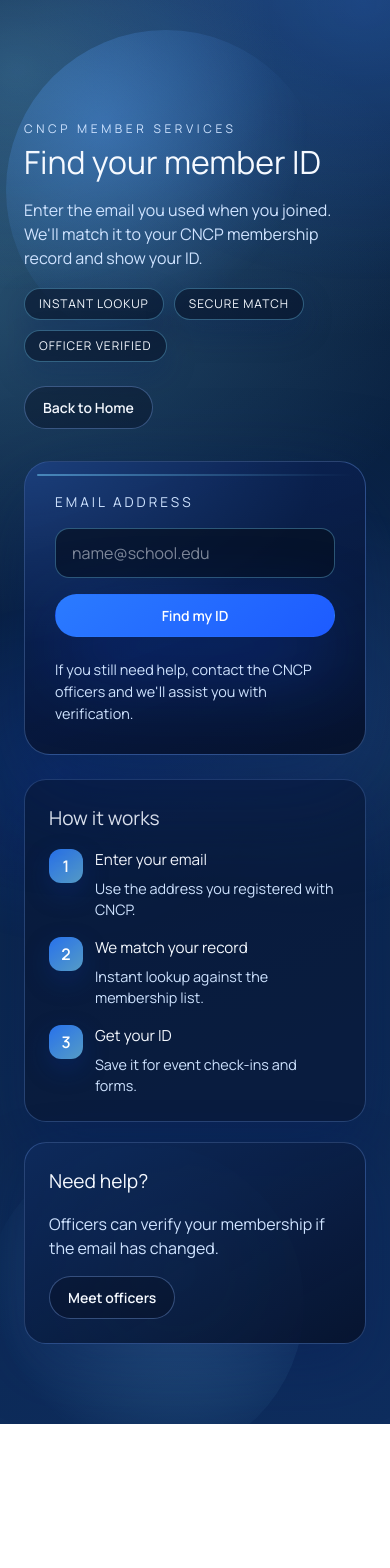
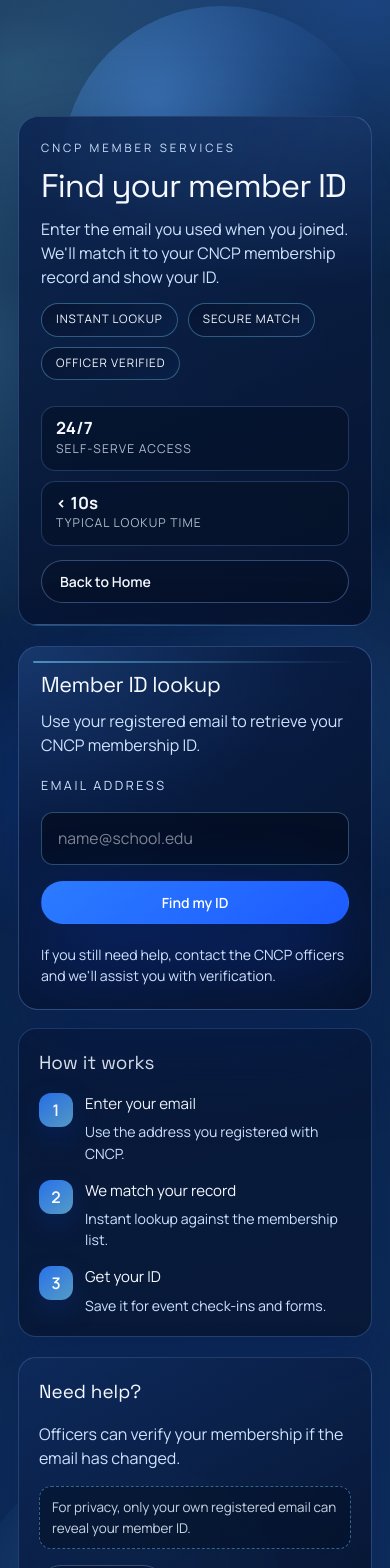
Before and after one commit to red-sakai/cncp-cms-website, a Next.js app: page /find-id in a window 390 px wide. Shown: the top 1568 px of the page. Before the commit the page ends 1424 px from the top, so only its background shows below. Built offline with nearby package versions, Linux system fonts and the light colour scheme; no server answers.

Commit message:
feat: enhance Find ID page layout and styling; update header structure, add metrics, and improve responsiveness

```diff
--- a/app/find-id/page.tsx
+++ b/app/find-id/page.tsx
@@ -69,8 +69,8 @@ export default function FindIdPage() {
   return (
     <main className="find-id">
       <div className="find-id-shell">
-        <header className="find-id-header">
-          <div>
+        <header className="find-id-hero">
+          <div className="find-id-hero-copy">
             <p className="find-id-eyebrow">CNCP MEMBER SERVICES</p>
             <h1>Find your member ID</h1>
             <p>
@@ -83,13 +83,31 @@ export default function FindIdPage() {
               <span>Officer verified</span>
             </div>
           </div>
-          <Button href="/" variant="secondary">
-            Back to Home
-          </Button>
+
+          <div className="find-id-hero-meta">
+            <div className="find-id-metric-grid" aria-hidden="true">
+              <div className="find-id-metric">
+                <strong>24/7</strong>
+                <span>Self-serve access</span>
+              </div>
+              <div className="find-id-metric">
+                <strong>&lt; 10s</strong>
+                <span>Typical lookup time</span>
+              </div>
+            </div>
+            <Button href="/" variant="secondary">
+              Back to Home
+            </Button>
+          </div>
         </header>
 
         <section className="find-id-grid">
-          <div className="find-id-card" aria-live="polite">
+          <article className="find-id-card" aria-live="polite">
+            <div className="find-id-card-heading">
+              <h2>Member ID lookup</h2>
+              <p>Use your registered email to retrieve your CNCP membership ID.</p>
+            </div>
+
             <form className="find-id-form" onSubmit={handleSubmit}>
               <label className="find-id-label" htmlFor="member-email">
                 Email address
@@ -121,11 +139,11 @@ export default function FindIdPage() {
               </div>
             )}
 
-            <p className="find-id-note">
+            <p className="find-id-note" role="note">
               If you still need help, contact the CNCP officers and we&apos;ll assist you with
               verification.
             </p>
-          </div>
+          </article>
 
           <aside className="find-id-aside">
             <div className="find-id-panel">
@@ -158,6 +176,9 @@ export default function FindIdPage() {
             <div className="find-id-panel find-id-support">
               <h2>Need help?</h2>
               <p>Officers can verify your membership if the email has changed.</p>
+              <div className="find-id-support-strip">
+                For privacy, only your own registered email can reveal your member ID.
+              </div>
               <div className="find-id-support-actions">
                 <Button href="/#officers" variant="secondary">
                   Meet officers
--- a/app/globals.css
+++ b/app/globals.css
@@ -1407,7 +1407,7 @@ a {
 
 .find-id {
   min-height: 100vh;
-  padding: 140px 24px 80px;
+  padding: 132px 24px 96px;
   display: flex;
   align-items: flex-start;
   justify-content: center;
@@ -1417,9 +1417,9 @@ a {
 
 .find-id-shell {
   width: 100%;
-  max-width: 960px;
-  display: grid;
-  gap: 32px;
+  max-width: 1040px;
+  display: grid;
+  gap: 28px;
   position: relative;
 }
 
@@ -1436,68 +1436,128 @@ a {
 }
 
 .find-id-shell::before {
-  top: -90px;
-  right: 40px;
-  background: radial-gradient(circle at 30% 30%, rgba(86, 160, 255, 0.4), transparent 65%);
+  top: -110px;
+  right: -10px;
+  background: radial-gradient(circle at 30% 30%, rgba(86, 160, 255, 0.44), transparent 65%);
 }
 
 .find-id-shell::after {
-  bottom: -120px;
-  left: -40px;
-  background: radial-gradient(circle at 60% 40%, rgba(119, 211, 255, 0.32), transparent 70%);
-}
-
-.find-id-header {
-  display: flex;
-  align-items: flex-start;
-  justify-content: space-between;
-  gap: 24px;
-  flex-wrap: wrap;
-  position: relative;
+  bottom: -150px;
+  left: -50px;
+  background: radial-gradient(circle at 60% 40%, rgba(119, 211, 255, 0.36), transparent 70%);
+}
+
+.find-id-hero {
+  display: grid;
+  grid-template-columns: minmax(0, 1fr) auto;
+  gap: 26px;
+  align-items: end;
+  padding: 28px;
+  border-radius: 26px;
+  border: 1px solid rgba(120, 170, 255, 0.28);
+  background:
+    radial-gradient(500px 240px at 90% 0%, rgba(86, 160, 255, 0.16), transparent 70%),
+    linear-gradient(160deg, rgba(11, 35, 79, 0.9), rgba(6, 18, 44, 0.94));
+  box-shadow: 0 28px 80px rgba(7, 29, 84, 0.34);
+  position: relative;
+  overflow: hidden;
   z-index: 1;
 }
 
-.find-id-header h1 {
-  margin: 0 0 12px;
-  font-size: clamp(2rem, 3.4vw, 3rem);
-}
-
-.find-id-header p {
-  margin: 0;
-  color: var(--text-300);
-  max-width: 580px;
+.find-id-hero::after {
+  content: "";
+  position: absolute;
+  left: 0;
+  right: 0;
+  bottom: 0;
+  height: 1px;
+  background: linear-gradient(90deg, rgba(119, 211, 255, 0.4), rgba(119, 211, 255, 0));
+  pointer-events: none;
+}
+
+.find-id-hero-copy {
+  display: grid;
+  gap: 14px;
+}
+
+.find-id-hero-copy h1 {
+  margin: 0;
+  font-family: "Space Grotesk", sans-serif;
+  font-size: clamp(2.05rem, 4.4vw, 3.4rem);
+  line-height: 1;
+  letter-spacing: -0.03em;
+}
+
+.find-id-hero-copy p {
+  margin: 0;
+  max-width: 640px;
+  color: var(--text-300);
+}
+
+.find-id-hero-meta {
+  display: flex;
+  flex-direction: column;
+  align-items: stretch;
+  gap: 14px;
+  min-width: 250px;
+}
+
+.find-id-metric-grid {
+  display: grid;
+  grid-template-columns: repeat(2, minmax(0, 1fr));
+  gap: 10px;
+}
+
+.find-id-metric {
+  display: grid;
+  gap: 2px;
+  padding: 12px 14px;
+  border-radius: 14px;
+  background: rgba(5, 18, 40, 0.65);
+  border: 1px solid rgba(120, 170, 255, 0.24);
+}
+
+.find-id-metric strong {
+  font-size: 1.05rem;
+  line-height: 1.1;
+  letter-spacing: 0.01em;
+}
+
+.find-id-metric span {
+  font-size: 0.76rem;
+  text-transform: uppercase;
+  letter-spacing: 0.09em;
+  color: rgba(233, 243, 255, 0.75);
+}
+
+.find-id-eyebrow {
+  font-size: 0.72rem;
+  letter-spacing: 0.26em;
+  text-transform: uppercase;
+  margin: 0;
+  color: var(--cyan-300);
 }
 
 .find-id-badges {
-  margin-top: 18px;
   display: flex;
   flex-wrap: wrap;
   gap: 10px;
 }
 
 .find-id-badges span {
-  padding: 6px 14px;
+  padding: 7px 14px;
   border-radius: 999px;
-  font-size: 0.75rem;
+  font-size: 0.73rem;
   letter-spacing: 0.08em;
   text-transform: uppercase;
   color: var(--text-100);
-  background: rgba(5, 18, 40, 0.6);
-  border: 1px solid rgba(119, 211, 255, 0.35);
-  box-shadow: 0 12px 30px rgba(7, 30, 90, 0.25);
-}
-
-.find-id-eyebrow {
-  font-size: 0.75rem;
-  letter-spacing: 0.3em;
-  text-transform: uppercase;
-  margin: 0 0 10px;
-  color: var(--cyan-300);
+  background: linear-gradient(150deg, rgba(6, 18, 44, 0.75), rgba(10, 34, 74, 0.72));
+  border: 1px solid rgba(119, 211, 255, 0.36);
 }
 
 .find-id-grid {
   display: grid;
-  grid-template-columns: minmax(0, 1.15fr) minmax(0, 0.85fr);
+  grid-template-columns: minmax(0, 1.2fr) minmax(0, 0.8fr);
   gap: 24px;
   position: relative;
   z-index: 1;
@@ -1506,34 +1566,55 @@ a {
 .find-id-card {
   position: relative;
   overflow: hidden;
-  background: linear-gradient(160deg, rgba(12, 38, 92, 0.92), rgba(6, 18, 44, 0.98));
+  background:
+    linear-gradient(145deg, rgba(10, 33, 78, 0.93), rgba(6, 18, 44, 0.98));
   border-radius: 26px;
   border: 1px solid rgba(120, 170, 255, 0.32);
-  box-shadow: 0 35px 90px rgba(8, 32, 90, 0.5);
+  box-shadow: 0 35px 90px rgba(8, 32, 90, 0.42);
   padding: 30px;
   display: grid;
-  gap: 22px;
+  gap: 20px;
 }
 
 .find-id-card::before {
   content: "";
   position: absolute;
   inset: 0;
-  background: radial-gradient(420px 260px at 0% 0%, rgba(86, 160, 255, 0.22), transparent 70%);
-  opacity: 0.9;
+  background: radial-gradient(420px 260px at 0% 0%, rgba(86, 160, 255, 0.2), transparent 70%);
+  opacity: 0.88;
   pointer-events: none;
 }
 
 .find-id-card::after {
   content: "";
   position: absolute;
-  inset: 12px 12px auto 12px;
+  inset: 14px 14px auto 14px;
   height: 2px;
   border-radius: 999px;
-  background: linear-gradient(90deg, rgba(119, 211, 255, 0.5), transparent);
+  background: linear-gradient(90deg, rgba(119, 211, 255, 0.56), transparent);
   pointer-events: none;
 }
 
+.find-id-card-heading {
+  display: grid;
+  gap: 8px;
+  position: relative;
+  z-index: 1;
+}
+
+.find-id-card-heading h2 {
+  margin: 0;
+  font-family: "Space Grotesk", sans-serif;
+  font-size: 1.35rem;
+  letter-spacing: -0.02em;
+}
+
+.find-id-card-heading p {
+  margin: 0;
+  color: var(--text-300);
+  max-width: 45ch;
+}
+
 .find-id-form {
   display: grid;
   gap: 16px;
@@ -1542,36 +1623,37 @@ a {
 }
 
 .find-id-label {
-  font-size: 0.85rem;
+  font-size: 0.79rem;
   text-transform: uppercase;
-  letter-spacing: 0.22em;
+  letter-spacing: 0.2em;
   color: var(--text-300);
 }
 
 .find-id-input {
-  padding: 12px 16px;
+  padding: 14px 16px;
+  border-radius: 12px;
+  border: 1px solid rgba(119, 211, 255, 0.32);
+  background: rgba(4, 14, 32, 0.76);
+  color: var(--text-100);
+  font-size: 0.98rem;
+  outline: none;
+  transition: border-color 0.2s ease, box-shadow 0.2s ease, transform 0.2s ease;
+}
+
+.find-id-input:focus {
+  border-color: rgba(119, 211, 255, 0.72);
+  box-shadow: 0 0 0 3px rgba(86, 160, 255, 0.18);
+  transform: translateY(-1px);
+}
+
+.find-id-status {
   border-radius: 14px;
-  border: 1px solid rgba(119, 211, 255, 0.35);
-  background: rgba(5, 16, 34, 0.7);
-  color: var(--text-100);
-  font-size: 1rem;
-  outline: none;
-  transition: border-color 0.2s ease, box-shadow 0.2s ease;
-}
-
-.find-id-input:focus {
-  border-color: rgba(119, 211, 255, 0.8);
-  box-shadow: 0 0 0 3px rgba(86, 160, 255, 0.2);
-}
-
-.find-id-status {
-  border-radius: 16px;
-  padding: 16px;
-  display: grid;
-  gap: 12px;
-  background: rgba(6, 18, 44, 0.68);
-  border: 1px solid rgba(120, 170, 255, 0.3);
-  border-left: 3px solid rgba(119, 211, 255, 0.4);
+  padding: 16px 18px;
+  display: grid;
+  gap: 10px;
+  background: rgba(5, 17, 40, 0.74);
+  border: 1px solid rgba(120, 170, 255, 0.32);
+  border-left: 4px solid rgba(119, 211, 255, 0.46);
   position: relative;
   z-index: 1;
 }
@@ -1601,22 +1683,30 @@ a {
   display: flex;
   align-items: baseline;
   justify-content: space-between;
-  gap: 12px;
-  padding: 12px 16px;
+  gap: 14px;
+  padding: 12px 14px;
   border-radius: 12px;
-  background: rgba(29, 91, 255, 0.18);
+  background: linear-gradient(140deg, rgba(29, 91, 255, 0.22), rgba(86, 160, 255, 0.14));
   color: var(--text-100);
 }
 
+.find-id-result span {
+  text-transform: uppercase;
+  letter-spacing: 0.14em;
+  font-size: 0.73rem;
+  color: rgba(233, 243, 255, 0.78);
+}
+
 .find-id-result strong {
-  font-size: 1.4rem;
-  letter-spacing: 0.08em;
+  font-size: 1.52rem;
+  letter-spacing: 0.09em;
+  font-family: "Rajdhani", sans-serif;
 }
 
 .find-id-note {
   margin: 0;
   color: var(--text-300);
-  font-size: 0.9rem;
+  font-size: 0.88rem;
   position: relative;
   z-index: 1;
 }
@@ -1627,18 +1717,19 @@ a {
 }
 
 .find-id-panel {
-  background: rgba(8, 24, 56, 0.75);
+  background: linear-gradient(160deg, rgba(8, 24, 56, 0.82), rgba(7, 21, 48, 0.78));
   border-radius: 22px;
-  border: 1px solid rgba(120, 170, 255, 0.28);
+  border: 1px solid rgba(120, 170, 255, 0.26);
   padding: 24px;
-  box-shadow: 0 24px 60px rgba(8, 30, 90, 0.35);
+  box-shadow: 0 22px 54px rgba(8, 30, 90, 0.3);
   display: grid;
   gap: 16px;
 }
 
 .find-id-panel h2 {
   margin: 0;
-  font-size: 1.2rem;
+  font-size: 1.18rem;
+  font-family: "Space Grotesk", sans-serif;
 }
 
 .find-id-panel p {
@@ -1675,12 +1766,12 @@ a {
 
 .find-id-steps h3 {
   margin: 0 0 6px;
-  font-size: 0.95rem;
+  font-size: 0.94rem;
 }
 
 .find-id-steps p {
   margin: 0;
-  font-size: 0.9rem;
+  font-size: 0.88rem;
   color: var(--text-300);
 }
 
@@ -1688,23 +1779,62 @@ a {
   background: linear-gradient(150deg, rgba(14, 42, 92, 0.95), rgba(6, 18, 44, 0.9));
 }
 
+.find-id-support-strip {
+  padding: 10px 12px;
+  border-radius: 12px;
+  background: rgba(5, 18, 40, 0.58);
+  border: 1px dashed rgba(119, 211, 255, 0.42);
+  font-size: 0.84rem;
+  color: rgba(233, 243, 255, 0.86);
+}
+
 .find-id-support-actions {
   display: flex;
   gap: 12px;
   flex-wrap: wrap;
 }
 
+@media (max-width: 900px) {
+  .find-id-hero {
+    grid-template-columns: 1fr;
+    align-items: stretch;
+  }
+
+  .find-id-hero-meta {
+    min-width: 0;
+  }
+}
+
 @media (max-width: 768px) {
   .find-id {
-    padding-top: 120px;
-  }
-
-  .find-id-header {
-    flex-direction: column;
-    align-items: flex-start;
+    padding: 116px 18px 72px;
+  }
+
+  .find-id-shell {
+    gap: 20px;
+  }
+
+  .find-id-hero {
+    padding: 22px;
+    border-radius: 20px;
+  }
+
+  .find-id-metric-grid {
+    grid-template-columns: 1fr;
+  }
+
+  .find-id-card {
+    padding: 22px;
+    border-radius: 20px;
+  }
+
+  .find-id-panel {
+    border-radius: 18px;
+    padding: 20px;
   }
 
   .find-id-grid {
     grid-template-columns: 1fr;
-  }
-}
+    gap: 18px;
+  }
+}
```
